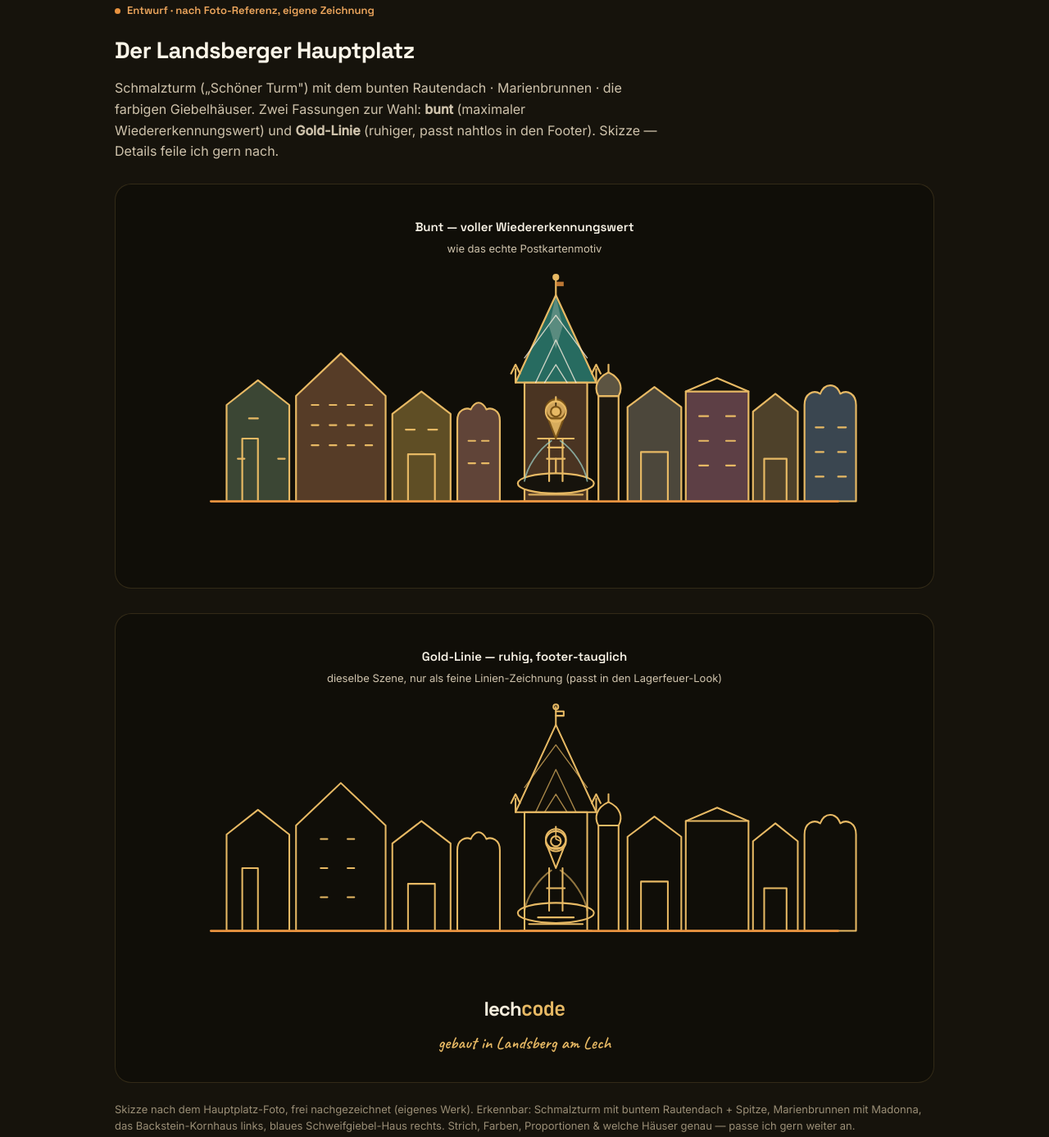
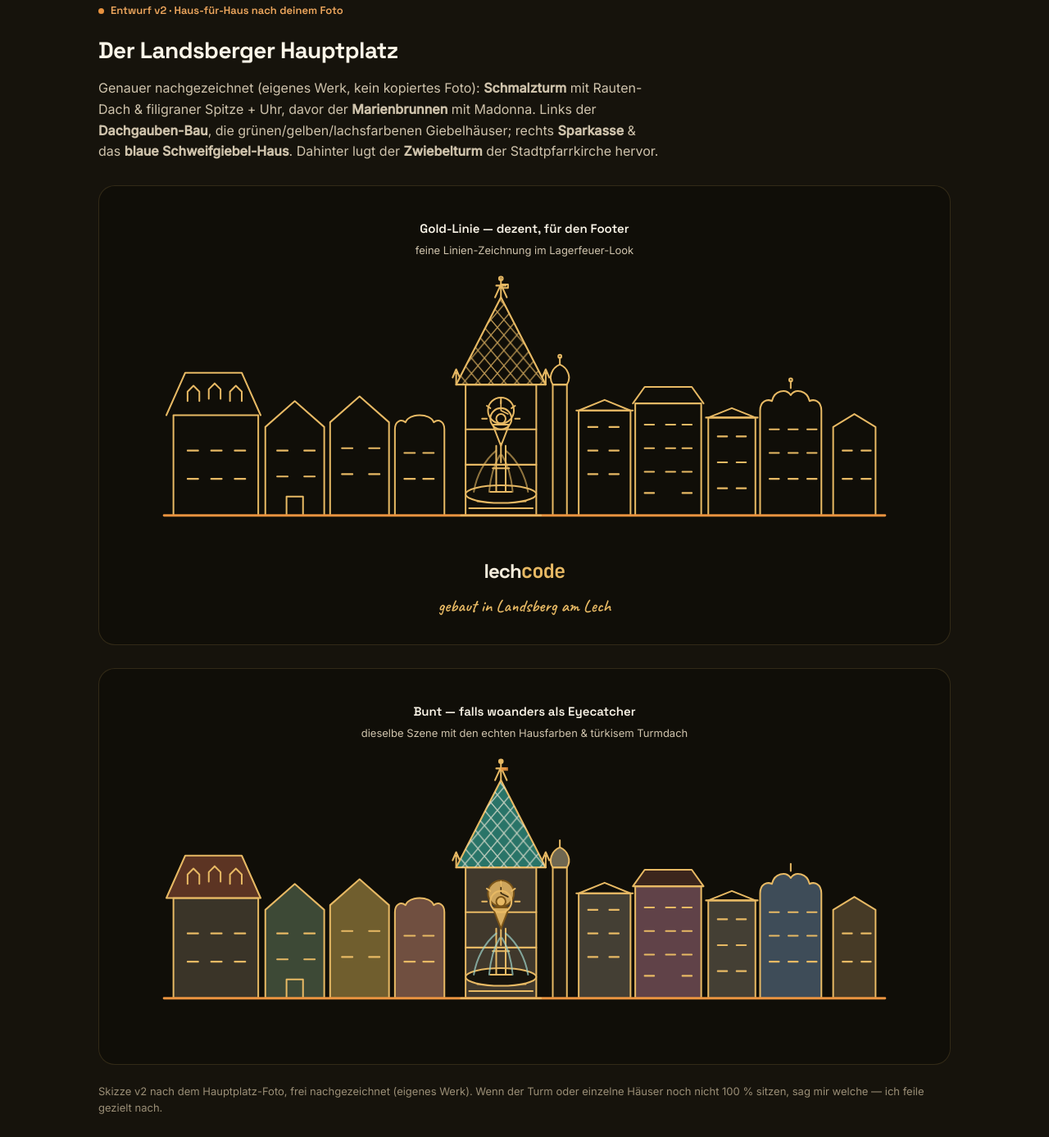
Before and after one commit to ComingHomeMira/lechcode-vorschau, a plain HTML site: page richtungen/hauptplatz.html in a window 1280 px wide. Shown: the part 49-1436 px from the top of the page at 82% size. Drawn offline with Linux system fonts and the light colour scheme.

Commit message:
Hauptplatz v2 — Schmalzturm mit Rautendach, Marienbrunnen, markante Häuser (genauer)
Co-Authored-By: Claude Opus 4.8 <noreply@anthropic.com>

```diff
--- a/richtungen/hauptplatz.html
+++ b/richtungen/hauptplatz.html
@@ -1,145 +1,129 @@
 <!DOCTYPE html>
-<!-- LECHCODE · Landsberg Hauptplatz — gezeichnete Szene (Entwurf, nach Foto-Referenz, eigene Zeichnung) -->
+<!-- LECHCODE · Landsberg Hauptplatz — gezeichnete Szene v2 (nach Foto Haus-für-Haus, eigene Zeichnung) -->
 <html lang="de">
 <head>
 <meta charset="UTF-8" /><meta name="viewport" content="width=device-width, initial-scale=1.0" /><meta name="robots" content="noindex" />
-<title>Lechcode · Landsberg Hauptplatz (Entwurf)</title>
+<title>Lechcode · Landsberg Hauptplatz (Entwurf v2)</title>
 <link rel="preconnect" href="https://fonts.googleapis.com"><link rel="preconnect" href="https://fonts.gstatic.com" crossorigin>
 <link href="https://fonts.googleapis.com/css2?family=Space+Grotesk:wght@500;600;700&family=JetBrains+Mono:wght@700&family=Inter:wght@400;500&family=Caveat:wght@600;700&display=swap" rel="stylesheet">
 <style>
   :root{--night:#16130c;--night-2:#1d1810;--bone:#f4ecdc;--bone-dim:#cfc3ac;--muted:#9a8e76;--amber:#e8923f;--gold:#e7b964;--ember:#f0a85e;--teal:#2f8a7e;--line-d:rgba(231,185,100,.16);}
   *{margin:0;padding:0;box-sizing:border-box;}
   body{background:var(--night);color:var(--bone);font-family:"Inter",sans-serif;line-height:1.6;}
-  .wrap{width:min(1000px,94vw);margin:0 auto;padding:48px 0 70px;}
+  .wrap{width:min(1040px,95vw);margin:0 auto;padding:48px 0 70px;}
   h1{font-family:"Space Grotesk",sans-serif;font-size:28px;letter-spacing:-.02em;color:#fbf5e8;}
   .eyebrow{font-family:"Space Grotesk",sans-serif;font-weight:600;font-size:13px;color:var(--ember);display:inline-flex;align-items:center;gap:8px;}
   .eyebrow::before{content:"";width:7px;height:7px;border-radius:50%;background:var(--amber);}
-  .sub{color:var(--bone-dim);max-width:66ch;margin-top:12px;}
+  .sub{color:var(--bone-dim);max-width:68ch;margin-top:12px;}
   .wm{font-family:"Space Grotesk",sans-serif;font-weight:700;letter-spacing:-.04em;font-size:24px;color:var(--bone);}
   .wm .c{color:var(--gold);font-family:"JetBrains Mono",monospace;}
   .hand{font-family:"Caveat",cursive;color:var(--gold);font-size:21px;}
-  .stage{background:#100e08;border:1px solid var(--line-d);border-radius:20px;padding:40px 30px 30px;margin-top:30px;text-align:center;}
-  .scene{width:min(820px,100%);height:auto;margin:0 auto 16px;display:block;}
-  /* zwei Ansichten: bunt + nur Gold-Linie */
-  .row{display:flex;gap:18px;margin-top:26px;flex-wrap:wrap;}
-  .row .stage{flex:1;min-width:320px;margin-top:0;}
+  .stage{background:#100e08;border:1px solid var(--line-d);border-radius:20px;padding:40px 26px 30px;margin-top:28px;text-align:center;}
+  .scene{width:min(920px,100%);height:auto;margin:0 auto 14px;display:block;}
   .cap{font-family:"Space Grotesk",sans-serif;font-weight:600;color:#fbf5e8;font-size:15px;margin-bottom:4px;}
-  .capd{color:var(--bone-dim);font-size:13px;margin-bottom:16px;}
+  .capd{color:var(--bone-dim);font-size:13px;margin-bottom:18px;}
   .note{color:var(--muted);font-size:13px;margin-top:22px;}
 </style>
 </head>
 <body>
 <div class="wrap">
-  <span class="eyebrow">Entwurf · nach Foto-Referenz, eigene Zeichnung</span>
+  <span class="eyebrow">Entwurf v2 · Haus-für-Haus nach deinem Foto</span>
   <h1 style="margin-top:14px;">Der Landsberger Hauptplatz</h1>
-  <p class="sub">Schmalzturm („Schöner Turm") mit dem bunten Rautendach · Marienbrunnen · die farbigen Giebelhäuser. Zwei Fassungen zur Wahl: <b>bunt</b> (maximaler Wiedererkennungswert) und <b>Gold-Linie</b> (ruhiger, passt nahtlos in den Footer). Skizze — Details feile ich gern nach.</p>
+  <p class="sub">Genauer nachgezeichnet (eigenes Werk, kein kopiertes Foto): <b>Schmalzturm</b> mit Rauten-Dach &amp; filigraner Spitze + Uhr, davor der <b>Marienbrunnen</b> mit Madonna. Links der <b>Dachgauben-Bau</b>, die grünen/gelben/lachsfarbenen Giebelhäuser; rechts <b>Sparkasse</b> &amp; das <b>blaue Schweifgiebel-Haus</b>. Dahinter lugt der <b>Zwiebelturm</b> der Stadtpfarrkirche hervor.</p>
 
-  <div class="row">
-    <!-- ===== BUNTE FASSUNG ===== -->
-    <div class="stage">
-      <div class="cap">Bunt — voller Wiedererkennungswert</div>
-      <div class="capd">wie das echte Postkartenmotiv</div>
-      <svg class="scene" viewBox="0 0 600 250" fill="none" stroke-linejoin="round" stroke-linecap="round">
-        <g stroke="#e7b964" stroke-width="1.6">
-        <!-- LINKS: Häuser -->
-        <!-- grünes Giebelhaus -->
-        <path d="M34 206 V120 L62 98 L90 120 V206 Z" fill="#6f8a6a" fill-opacity=".45"/>
-        <path d="M48 206 V150 H62 V206 M54 132 h8 M44 168 h6 M80 168 h6"/>
-        <!-- Backstein-Kornhaus (steiles rotes Dach) -->
-        <path d="M96 206 V112 L136 74 L176 112 V206 Z" fill="#9c6a47" fill-opacity=".5"/>
-        <path d="M110 120 h6 M126 120 h6 M142 120 h6 M158 120 h6 M110 138 h6 M126 138 h6 M142 138 h6 M158 138 h6 M110 156 h6 M126 156 h6 M142 156 h6 M158 156 h6"/>
-        <!-- gelbes Haus -->
-        <path d="M182 206 V128 L208 108 L234 128 V206 Z" fill="#cda64e" fill-opacity=".42"/>
-        <path d="M196 206 V164 H220 V206 M194 142 h8 M214 142 h8"/>
-        <!-- lachsfarbenes Haus mit Schweifgiebel -->
-        <path d="M240 206 V134 C240 124 248 122 252 124 C256 116 262 116 266 124 C270 122 278 124 278 134 V206 Z" fill="#cf9079" fill-opacity=".42"/>
-        <path d="M250 152 h6 M262 152 h6 M250 172 h6 M262 172 h6"/>
-
-        <!-- MITTE: Onion-Turm dahinter (Stadtpfarrkirche) -->
-        <path d="M366 206 V112 H384 V206" fill="#1d1810"/>
-        <path d="M366 112 C 362 105, 364 96, 375 91 C 386 96, 388 105, 384 112 Z" fill="#cdbf9a" fill-opacity=".4"/>
-        <path d="M375 91 V84"/>
-
-        <!-- SCHMALZTURM -->
-        <path d="M300 206 V100 H356 V206 Z" fill="#9c6a47" fill-opacity=".42"/>
-        <!-- Uhr -->
-        <circle cx="328" cy="124" r="9" fill="#e7b964" fill-opacity=".85" stroke="#7a5418"/>
-        <path d="M328 124 V118 M328 124 l4 2" stroke="#3a2a0e" stroke-width="1.3"/>
-        <path d="M312 150 h32 M328 168 v22"/>
-        <!-- buntes Rautendach -->
-        <path d="M292 100 L328 22 L364 100 Z" fill="#2f8a7e" fill-opacity=".75" stroke="#e7b964" stroke-width="1.6"/>
-        <!-- Rauten-Muster -->
-        <path d="M310 100 L328 62 L346 100 M300 78 L328 40 L356 78 M318 100 L328 84 L338 100" stroke="#f4ecdc" stroke-width="1" stroke-opacity=".8"/>
-        <path d="M328 22 L322 50 L328 70 L334 50 Z" fill="#f4ecdc" fill-opacity=".25" stroke="none"/>
-        <!-- Spitze + Fahne -->
-        <path d="M328 22 V6" stroke-width="1.6"/><circle cx="328" cy="6" r="2.2" fill="#e7b964"/>
-        <path d="M328 10 h7 v4 h-7" fill="#e8923f" fill-opacity=".8" stroke="none"/>
-        <!-- Eck-Fialen -->
-        <path d="M292 100 V88 M288 92 L292 84 L296 92"/><path d="M364 100 V88 M360 92 L364 84 L368 92"/>
-
-        <!-- RECHTS: Häuser -->
-        <!-- creme -->
-        <path d="M392 206 V122 L416 104 L440 122 V206 Z" fill="#d8cbb0" fill-opacity=".3"/>
-        <path d="M404 206 V162 H428 V206"/>
-        <!-- rosa (Sparkasse) -->
-        <path d="M444 206 V108 H500 V206 Z" fill="#cf8aa0" fill-opacity=".4"/>
-        <path d="M444 108 L472 96 L500 108"/>
-        <path d="M456 130 h8 M480 130 h8 M456 152 h8 M480 152 h8 M456 174 h8 M480 174 h8"/>
-        <!-- mittelhaus -->
-        <path d="M504 206 V126 L524 110 L544 126 V206 Z" fill="#c2a06a" fill-opacity=".35"/>
-        <path d="M514 206 V168 H534 V206"/>
-        <!-- blaues Haus mit Schweifgiebel -->
-        <path d="M550 206 V120 C550 110 558 106 564 110 C 568 100 578 100 582 110 C 588 106 596 110 596 120 V206 Z" fill="#6d8aa8" fill-opacity=".45"/>
-        <path d="M560 140 h7 M580 140 h7 M560 162 h7 M580 162 h7 M560 184 h7 M580 184 h7"/>
-
-        <!-- MARIENBRUNNEN (vorne, vor dem Turm) -->
-        <path d="M296 206 H360 M304 200 H352 M312 194 H344" stroke-opacity=".9"/>
-        <ellipse cx="328" cy="190" rx="34" ry="9" fill="#16130c" stroke="#e7b964"/>
-        <path d="M322 188 V150 M334 188 V150 M320 168 H336 M321 158 H335"/>
-        <!-- Wasserstrahlen -->
-        <path d="M324 152 C 312 160, 302 176, 300 188 M332 152 C 344 160, 354 176, 356 188" stroke="#9fd4cb" stroke-opacity=".7" stroke-width="1.3"/>
-        <!-- Madonna -->
-        <path d="M328 150 L321 132 H335 Z" fill="#e7b964" fill-opacity=".9" stroke="#7a5418"/>
-        <circle cx="328" cy="126" r="4.5" fill="#e7b964" stroke="#7a5418"/>
-        <circle cx="328" cy="126" r="9" stroke="#e7b964" fill="none"/>
-        <path d="M328 117 v-4"/>
-        <!-- Boden -->
-        <path d="M20 206 H580" stroke="#e8923f" stroke-width="2"/>
-        </g>
-      </svg>
-    </div>
-  </div>
-
-  <!-- ===== NUR GOLD-LINIE ===== -->
+  <!-- ===== GOLD-LINIE (für den Footer) ===== -->
   <div class="stage">
-    <div class="cap">Gold-Linie — ruhig, footer-tauglich</div>
-    <div class="capd">dieselbe Szene, nur als feine Linien-Zeichnung (passt in den Lagerfeuer-Look)</div>
-    <svg class="scene" viewBox="0 0 600 250" fill="none" stroke="#e7b964" stroke-width="1.5" stroke-linejoin="round" stroke-linecap="round">
-      <path d="M34 206 V120 L62 98 L90 120 V206 Z"/><path d="M48 206 V150 H62 V206"/>
-      <path d="M96 206 V112 L136 74 L176 112 V206 Z"/><path d="M118 124 h6 M142 124 h6 M118 150 h6 M142 150 h6 M118 176 h6 M142 176 h6"/>
-      <path d="M182 206 V128 L208 108 L234 128 V206 Z"/><path d="M196 206 V164 H220 V206"/>
-      <path d="M240 206 V134 C240 124 248 122 252 124 C256 116 262 116 266 124 C270 122 278 124 278 134 V206 Z"/>
-      <path d="M366 206 V112 H384 V206"/><path d="M366 112 C 362 105, 364 96, 375 91 C 386 96, 388 105, 384 112 Z"/><path d="M375 91 V84"/>
-      <path d="M300 206 V100 H356 V206 Z"/><circle cx="328" cy="124" r="9"/><path d="M328 124 V118 M328 124 l4 2" stroke-width="1.1"/>
-      <path d="M292 100 L328 22 L364 100 Z"/>
-      <path d="M310 100 L328 62 L346 100 M300 78 L328 40 L356 78 M318 100 L328 84 L338 100" stroke-width="1" stroke-opacity=".7"/>
-      <path d="M328 22 V6"/><circle cx="328" cy="6" r="2.2"/><path d="M328 10 h7 v4 h-7"/>
-      <path d="M292 100 V88 M288 92 L292 84 L296 92"/><path d="M364 100 V88 M360 92 L364 84 L368 92"/>
-      <path d="M392 206 V122 L416 104 L440 122 V206 Z"/><path d="M404 206 V162 H428 V206"/>
-      <path d="M444 206 V108 H500 V206 Z"/><path d="M444 108 L472 96 L500 108"/>
-      <path d="M504 206 V126 L524 110 L544 126 V206 Z"/><path d="M514 206 V168 H534 V206"/>
-      <path d="M550 206 V120 C550 110 558 106 564 110 C 568 100 578 100 582 110 C 588 106 596 110 596 120 V206 Z"/>
-      <path d="M296 206 H360 M304 200 H352 M312 194 H344"/>
-      <ellipse cx="328" cy="190" rx="34" ry="9"/><path d="M322 188 V150 M334 188 V150 M320 168 H336"/>
-      <path d="M324 152 C 312 160, 302 176, 300 188 M332 152 C 344 160, 354 176, 356 188" stroke-opacity=".6"/>
-      <path d="M328 150 L321 132 H335 Z"/><circle cx="328" cy="126" r="4.5"/><circle cx="328" cy="126" r="9"/><path d="M328 117 v-4"/>
-      <path d="M20 206 H580" stroke="#e8923f" stroke-width="2"/>
+    <div class="cap">Gold-Linie — dezent, für den Footer</div>
+    <div class="capd">feine Linien-Zeichnung im Lagerfeuer-Look</div>
+    <svg class="scene" viewBox="0 0 640 230" fill="none" stroke="#e7b964" stroke-width="1.4" stroke-linejoin="round" stroke-linecap="round">
+      <defs>
+        <pattern id="rauteGold" width="11" height="13" patternUnits="userSpaceOnUse">
+          <path d="M5.5 0 L11 6.5 L5.5 13 L0 6.5 Z" fill="none" stroke="#e7b964" stroke-width="0.8" stroke-opacity=".85"/>
+        </pattern>
+      </defs>
+      <!-- L1 Dachgauben-Bau -->
+      <path d="M22 205 V120 H94 V205"/><path d="M16 120 L32 84 H80 L96 120"/>
+      <path d="M34 108 V100 L39 95 L44 100 V108 M52 106 V98 L57 93 L62 98 V106 M70 108 V100 L75 95 L80 100 V108"/>
+      <path d="M34 150 h9 M54 150 h9 M74 150 h9 M34 174 h9 M54 174 h9 M74 174 h9"/>
+      <!-- L2 grünes Giebelhaus -->
+      <path d="M100 205 V130 L125 108 L150 130 V205"/><path d="M110 150 h9 M133 150 h9 M110 172 h9 M133 172 h9 M118 205 V189 H132 V205"/>
+      <!-- L3 gelbes Giebelhaus -->
+      <path d="M155 205 V126 L180 104 L205 126 V205"/><path d="M165 148 h9 M188 148 h9 M165 170 h9 M188 170 h9"/>
+      <!-- L4 lachsfarbenes Schweifgiebel-Haus -->
+      <path d="M210 205 V132 C210 125 215 123 219 126 C222 118 240 118 243 126 C247 123 252 125 252 132 V205"/><path d="M218 152 h9 M234 152 h9 M218 174 h9 M234 174 h9"/>
+      <!-- Zwiebelturm Stadtpfarrkirche (dahinter) -->
+      <path d="M344 205 V94 H356 V205"/><path d="M344 94 C340 88 343 80 350 77 C357 80 360 88 356 94 Z"/><path d="M350 77 V71"/><circle cx="350" cy="70" r="1.3"/>
+      <!-- SCHMALZTURM -->
+      <path d="M270 205 V94 H330 V205"/><path d="M270 132 H330 M270 162 H330"/>
+      <circle cx="300" cy="116" r="11"/><path d="M300 116 V108 M300 116 l6 3" stroke-width="1.1"/>
+      <path d="M300 144 V160"/>
+      <path d="M262 94 L300 20 L338 94 Z" fill="url(#rauteGold)" stroke="#e7b964" stroke-width="1.5"/>
+      <path d="M300 20 V4 M295 20 L300 9 L305 20 M296 10 H304"/><circle cx="300" cy="4" r="1.6"/><path d="M300 9 h6 v3 h-6"/>
+      <path d="M262 94 V84 M259 88 L262 81 L265 88 M338 94 V84 M335 88 L338 81 L341 88"/>
+      <!-- R1 creme Bürgerhaus -->
+      <path d="M366 205 V116 H410 V205"/><path d="M364 116 H412 M366 116 L388 107 L410 116"/><path d="M374 130 h8 M392 130 h8 M374 150 h8 M392 150 h8 M374 170 h8 M392 170 h8"/>
+      <!-- R2 Sparkasse mit Mansarddach -->
+      <path d="M414 205 V110 H470 V205"/><path d="M412 110 L422 96 H462 L472 110"/><path d="M422 128 h8 M440 128 h8 M454 128 h8 M422 148 h8 M440 148 h8 M454 148 h8 M422 168 h8 M440 168 h8 M454 168 h8 M422 186 h8 M454 186 h8"/>
+      <!-- R3 creme -->
+      <path d="M476 205 V122 H516 V205"/><path d="M474 122 H518 M476 122 L496 114 L516 122"/><path d="M484 138 h8 M500 138 h8 M484 160 h8 M500 160 h8 M484 182 h8 M500 182 h8"/>
+      <!-- R4 blaues Schweifgiebel-Haus -->
+      <path d="M520 205 V116 C520 108 526 106 530 108 C532 99 542 97 546 103 C550 97 560 99 562 108 C566 106 572 108 572 116 V205"/><path d="M546 97 V91"/><circle cx="546" cy="90" r="1.3"/>
+      <path d="M528 132 h8 M544 132 h8 M560 132 h8 M528 152 h8 M544 152 h8 M560 152 h8 M528 174 h8 M544 174 h8 M560 174 h8"/>
+      <!-- far right Teilhaus -->
+      <path d="M582 205 V130 L600 119 L618 130 V205"/><path d="M590 150 h8 M606 150 h8 M590 174 h8 M606 174 h8"/>
+      <!-- Boden -->
+      <path d="M14 205 H626" stroke="#e8923f" stroke-width="2"/>
+      <!-- MARIENBRUNNEN (vorne) -->
+      <path d="M266 205 H334 M273 199 H327 M280 193 H321"/>
+      <ellipse cx="300" cy="187" rx="30" ry="7.5" fill="#100e08"/>
+      <path d="M296 185 V146 M304 185 V146 M293 165 H307 M291 185 H309"/>
+      <path d="M296 150 C286 158 279 172 277 185 M304 150 C314 158 321 172 323 185 M299 154 C294 162 291 174 290 185 M301 154 C306 162 309 174 310 185" stroke-opacity=".6"/>
+      <path d="M300 146 L293 128 H307 Z"/><circle cx="300" cy="123" r="4"/><circle cx="300" cy="123" r="9"/>
+      <path d="M300 110 V106 M309 114 l3 -2 M291 114 l-3 -2 M312 123 h4 M284 123 h4"/>
     </svg>
     <span class="wm">lech<span class="c">code</span></span>
     <p class="hand" style="margin-top:6px;">gebaut in Landsberg am Lech</p>
   </div>
 
-  <p class="note">Skizze nach dem Hauptplatz-Foto, frei nachgezeichnet (eigenes Werk). Erkennbar: Schmalzturm mit buntem Rautendach + Spitze, Marienbrunnen mit Madonna, das Backstein-Kornhaus links, blaues Schweifgiebel-Haus rechts. Strich, Farben, Proportionen & welche Häuser genau — passe ich gern weiter an.</p>
+  <!-- ===== BUNT (optional, woanders auf der Seite) ===== -->
+  <div class="stage">
+    <div class="cap">Bunt — falls woanders als Eyecatcher</div>
+    <div class="capd">dieselbe Szene mit den echten Hausfarben &amp; türkisem Turmdach</div>
+    <svg class="scene" viewBox="0 0 640 230" fill="none" stroke="#e7b964" stroke-width="1.4" stroke-linejoin="round" stroke-linecap="round">
+      <defs>
+        <pattern id="rauteCream" width="11" height="13" patternUnits="userSpaceOnUse">
+          <path d="M5.5 0 L11 6.5 L5.5 13 L0 6.5 Z" fill="none" stroke="#f1ead9" stroke-width="0.9" stroke-opacity=".75"/>
+        </pattern>
+      </defs>
+      <path d="M22 205 V120 H94 V205 Z" fill="#9c8a72" fill-opacity=".3"/><path d="M16 120 L32 84 H80 L96 120 L16 120 Z" fill="#a85a3e" fill-opacity=".5"/>
+      <path d="M34 108 V100 L39 95 L44 100 V108 M52 106 V98 L57 93 L62 98 V106 M70 108 V100 L75 95 L80 100 V108"/>
+      <path d="M34 150 h9 M54 150 h9 M74 150 h9 M34 174 h9 M54 174 h9 M74 174 h9"/>
+      <path d="M100 205 V130 L125 108 L150 130 V205 Z" fill="#6f8a6a" fill-opacity=".48"/><path d="M110 150 h9 M133 150 h9 M110 172 h9 M133 172 h9 M118 205 V189 H132 V205"/>
+      <path d="M155 205 V126 L180 104 L205 126 V205 Z" fill="#cfae54" fill-opacity=".5"/><path d="M165 148 h9 M188 148 h9 M165 170 h9 M188 170 h9"/>
+      <path d="M210 205 V132 C210 125 215 123 219 126 C222 118 240 118 243 126 C247 123 252 125 252 132 V205 Z" fill="#cf9079" fill-opacity=".5"/><path d="M218 152 h9 M234 152 h9 M218 174 h9 M234 174 h9"/>
+      <path d="M344 205 V94 H356 V205" fill="#1d1810"/><path d="M344 94 C340 88 343 80 350 77 C357 80 360 88 356 94 Z" fill="#cdbf9a" fill-opacity=".5"/><path d="M350 77 V71"/>
+      <path d="M270 205 V94 H330 V205 Z" fill="#9c8a72" fill-opacity=".34"/><path d="M270 132 H330 M270 162 H330"/>
+      <circle cx="300" cy="116" r="11" fill="#e7b964" fill-opacity=".85" stroke="#7a5418"/><path d="M300 116 V108 M300 116 l6 3" stroke="#3a2a0e" stroke-width="1.1"/><path d="M300 144 V160"/>
+      <path d="M262 94 L300 20 L338 94 Z" fill="#2f8a7e" fill-opacity=".82" stroke="#e7b964" stroke-width="1.5"/>
+      <path d="M262 94 L300 20 L338 94 Z" fill="url(#rauteCream)" stroke="none"/>
+      <path d="M300 20 V4 M295 20 L300 9 L305 20 M296 10 H304"/><circle cx="300" cy="4" r="1.6" fill="#e7b964"/><path d="M300 9 h6 v3 h-6" fill="#e8923f" fill-opacity=".85" stroke="none"/>
+      <path d="M262 94 V84 M259 88 L262 81 L265 88 M338 94 V84 M335 88 L338 81 L341 88"/>
+      <path d="M366 205 V116 H410 V205 Z" fill="#d8cbb0" fill-opacity=".26"/><path d="M364 116 H412 M366 116 L388 107 L410 116"/><path d="M374 130 h8 M392 130 h8 M374 150 h8 M392 150 h8 M374 170 h8 M392 170 h8"/>
+      <path d="M414 205 V110 H470 V205 Z" fill="#cf8aa0" fill-opacity=".42"/><path d="M412 110 L422 96 H462 L472 110 L412 110 Z" fill="#7a4a3a" fill-opacity=".4"/><path d="M422 128 h8 M440 128 h8 M454 128 h8 M422 148 h8 M440 148 h8 M454 148 h8 M422 168 h8 M440 168 h8 M454 168 h8 M422 186 h8 M454 186 h8"/>
+      <path d="M476 205 V122 H516 V205 Z" fill="#d8cbb0" fill-opacity=".26"/><path d="M474 122 H518 M476 122 L496 114 L516 122"/><path d="M484 138 h8 M500 138 h8 M484 160 h8 M500 160 h8 M484 182 h8 M500 182 h8"/>
+      <path d="M520 205 V116 C520 108 526 106 530 108 C532 99 542 97 546 103 C550 97 560 99 562 108 C566 106 572 108 572 116 V205 Z" fill="#6d8aa8" fill-opacity=".5"/><path d="M546 97 V91"/><path d="M528 132 h8 M544 132 h8 M560 132 h8 M528 152 h8 M544 152 h8 M560 152 h8 M528 174 h8 M544 174 h8 M560 174 h8"/>
+      <path d="M582 205 V130 L600 119 L618 130 V205 Z" fill="#c2a06a" fill-opacity=".3"/><path d="M590 150 h8 M606 150 h8 M590 174 h8 M606 174 h8"/>
+      <path d="M14 205 H626" stroke="#e8923f" stroke-width="2"/>
+      <path d="M266 205 H334 M273 199 H327 M280 193 H321"/>
+      <ellipse cx="300" cy="187" rx="30" ry="7.5" fill="#16130c"/>
+      <path d="M296 185 V146 M304 185 V146 M293 165 H307 M291 185 H309"/>
+      <path d="M296 150 C286 158 279 172 277 185 M304 150 C314 158 321 172 323 185 M299 154 C294 162 291 174 290 185 M301 154 C306 162 309 174 310 185" stroke="#9fd4cb" stroke-opacity=".7"/>
+      <path d="M300 146 L293 128 H307 Z" fill="#e7b964" fill-opacity=".9" stroke="#7a5418"/><circle cx="300" cy="123" r="4" fill="#e7b964" stroke="#7a5418"/><circle cx="300" cy="123" r="9" stroke="#e7b964"/>
+      <path d="M300 110 V106 M309 114 l3 -2 M291 114 l-3 -2 M312 123 h4 M284 123 h4" stroke="#e7b964"/>
+    </svg>
+  </div>
+
+  <p class="note">Skizze v2 nach dem Hauptplatz-Foto, frei nachgezeichnet (eigenes Werk). Wenn der Turm oder einzelne Häuser noch nicht 100 % sitzen, sag mir welche — ich feile gezielt nach.</p>
 </div>
 </body>
 </html>
```
